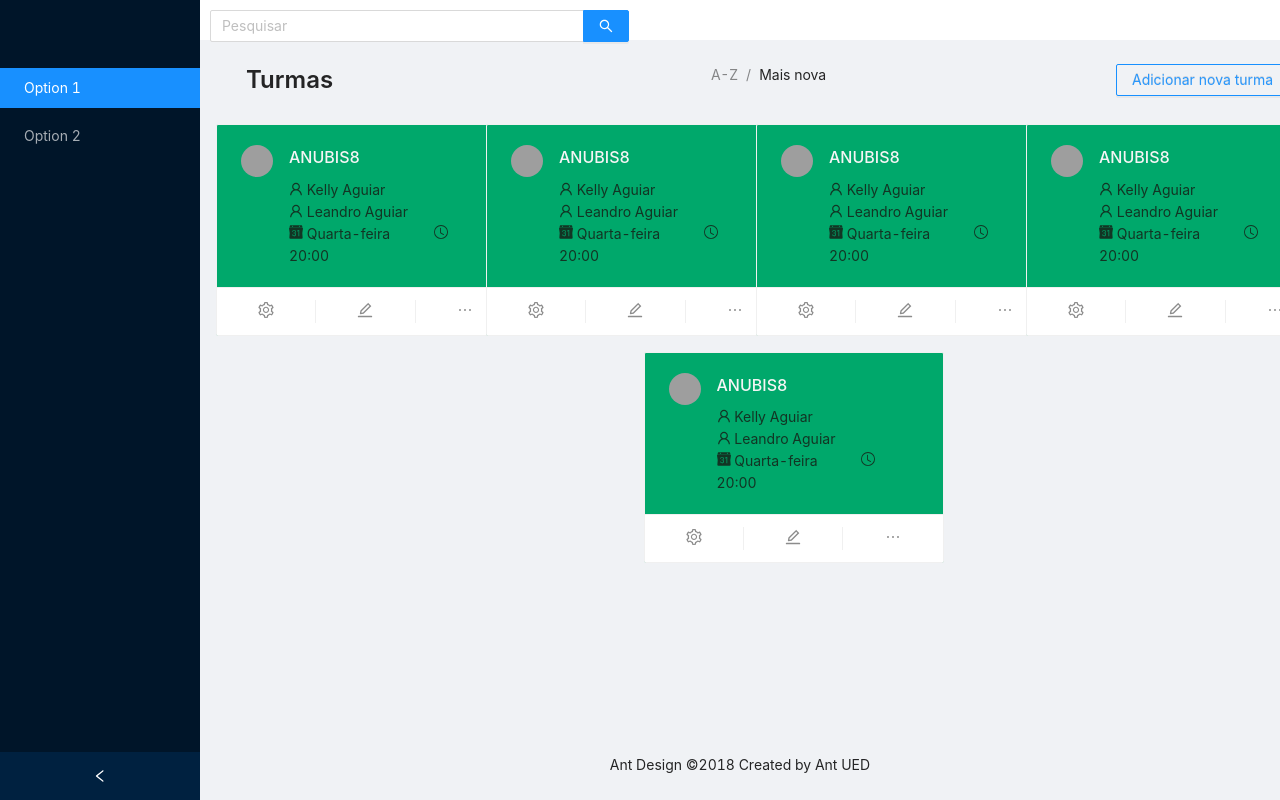
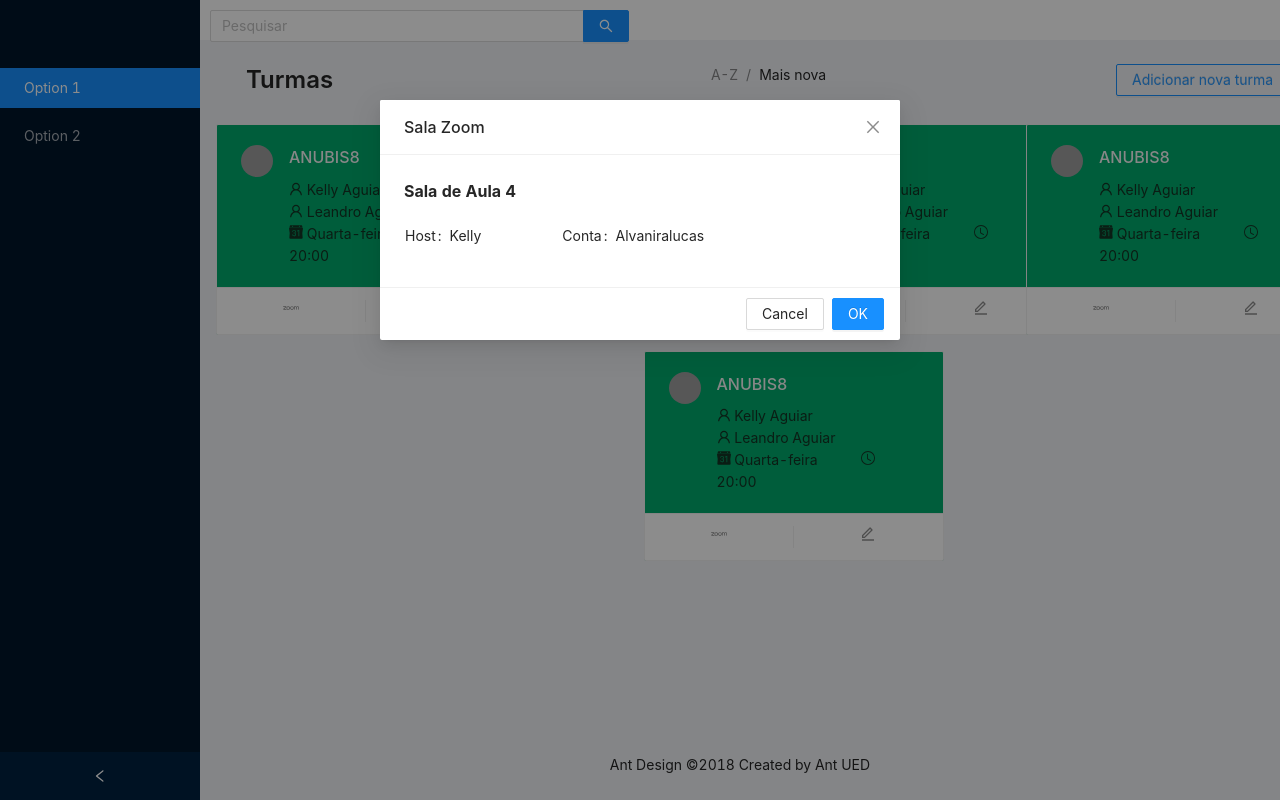
Before and after one commit to GGVidal/Frontend-Class-project, a React (Create React App) app: page / in a window 1280 px wide. Both pictures are taken after a click on the element 266 px from the left and 311 px from the top of the page. Shown: the top 800 px of the page. Built offline with nearby package versions, Linux system fonts and the light colour scheme; grey boxes are pictures that could not be loaded.

Commit message:
NEW: Criando Modal para exibir info da sala do zoom

```diff
--- a/src/components/Card.js
+++ b/src/components/Card.js
@@ -1,22 +1,31 @@
-import React from "react";
-import { Skeleton, Card, Avatar } from "antd";
-import {
-  EditOutlined,
-  EllipsisOutlined,
-  SettingOutlined,
-  UserOutlined,
-} from "@ant-design/icons";
-import { SiGooglecalendar } from "react-icons/si";
+import React, { useState } from "react";
+import { Skeleton, Card, Avatar, Descriptions } from "antd";
+import { UserOutlined } from "@ant-design/icons";
+import { SiGooglecalendar, SiZoom } from "react-icons/si";
 import { BsClock } from "react-icons/bs";
+import { RiEditLine } from "react-icons/ri";
+import Modal from "./Modal";
 const { Meta } = Card;
 const CardComponent = () => {
+  const [showModal, setShowModal] = useState(false);
+  const onShowModal = () => {
+    setShowModal(true);
+  };
+
+  const handleOk = (e) => {
+    setShowModal(false);
+  };
+
+  const handleCancel = (e) => {
+    setShowModal(false);
+  };
   return (
+    <>
       <Card
         style={{ width: 300, marginTop: 16, backgroundColor: "rgb(0,168,107)" }}
         actions={[
-        <SettingOutlined key="setting" />,
-        <EditOutlined key="edit" />,
-        <EllipsisOutlined key="ellipsis" />,
+          <SiZoom size="2vh" key="setting" onClick={() => onShowModal()} />,
+          <RiEditLine size="2vh" key="edit" />,
         ]}
       >
         <Skeleton avatar active loading={false}>
@@ -38,6 +47,19 @@ const CardComponent = () => {
           />
         </Skeleton>
       </Card>
+      <Modal
+        visible={showModal}
+        handleOk={handleOk}
+        handleCancel={handleCancel}
+        title="Sala Zoom"
+      >
+        {" "}
+        <Descriptions title="Sala de Aula 4">
+          <Descriptions.Item label="Host">Kelly</Descriptions.Item>
+          <Descriptions.Item label="Conta">Alvaniralucas</Descriptions.Item>
+        </Descriptions>
+      </Modal>
+    </>
   );
 };
 export default CardComponent;
--- /dev/null
+++ b/src/components/Modal.js
@@ -0,0 +1,30 @@
+import React from "react";
+import { Modal, Descriptions } from "antd";
+
+const ModalComponent = ({
+  visible,
+  title,
+  handleOk,
+  handleCancel,
+  children,
+}) => {
+  const onHandleOk = (e) => {
+    handleOk();
+  };
+
+  const onHandleCancel = (e) => {
+    handleCancel();
+  };
+  return (
+    <Modal
+      title={title}
+      visible={visible}
+      onCancel={onHandleCancel}
+      onOk={onHandleOk}
+    >
+      {children}
+    </Modal>
+  );
+};
+
+export default ModalComponent;
--- a/src/components/Sidebar.js
+++ b/src/components/Sidebar.js
@@ -1,6 +1,5 @@
 import React from "react";
 import { Layout, Menu } from "antd";
-import { UserOutlined, VideoCameraOutlined } from "@ant-design/icons";
 const { Header, Sider } = Layout;
 
 const Sidebar = () => {
--- a/src/pages/Home.js
+++ b/src/pages/Home.js
@@ -1,5 +1,5 @@
 import React from "react";
-import { Col, Layout, Row, Typography, Breadcrumb, Button, Card } from "antd";
+import { Col, Layout, Row, Typography, Breadcrumb, Button } from "antd";
 import Sidebar from "../components/Sidebar";
 import Searchbar from "../components/Searchbar";
 import Content from "../components/Content";
```
Lines whose indentation alone changed are shown as unchanged.
